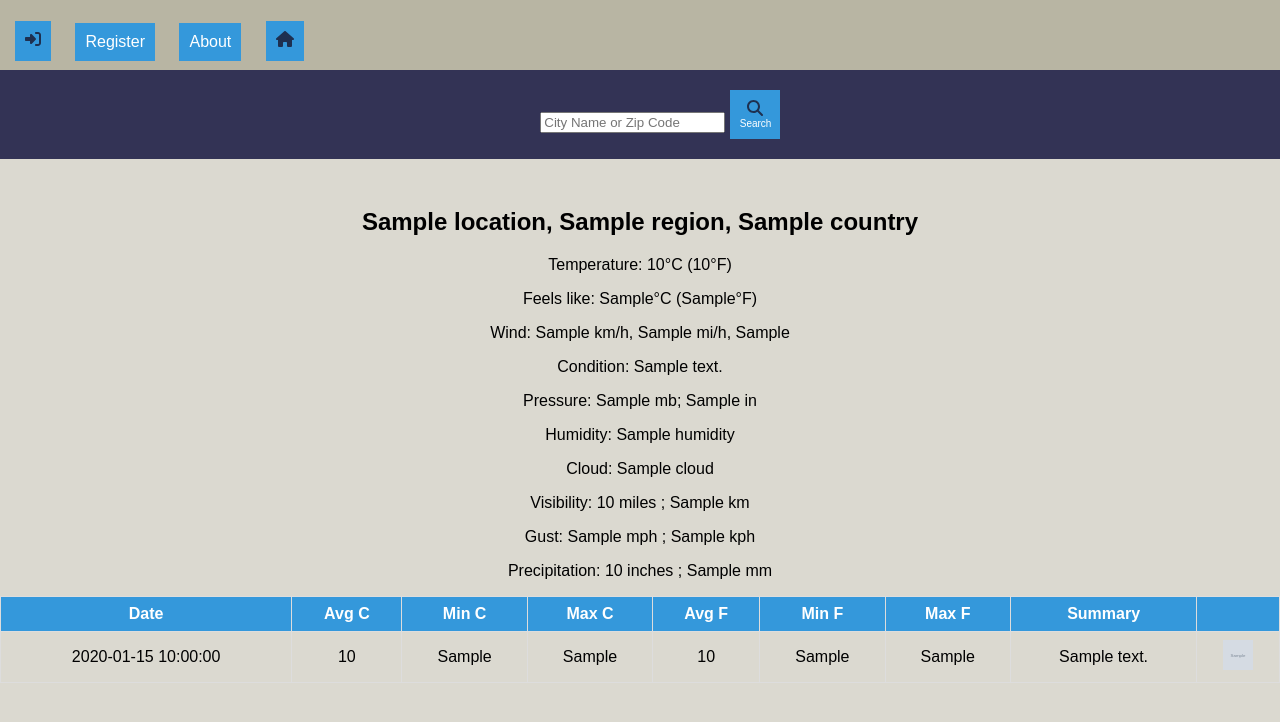
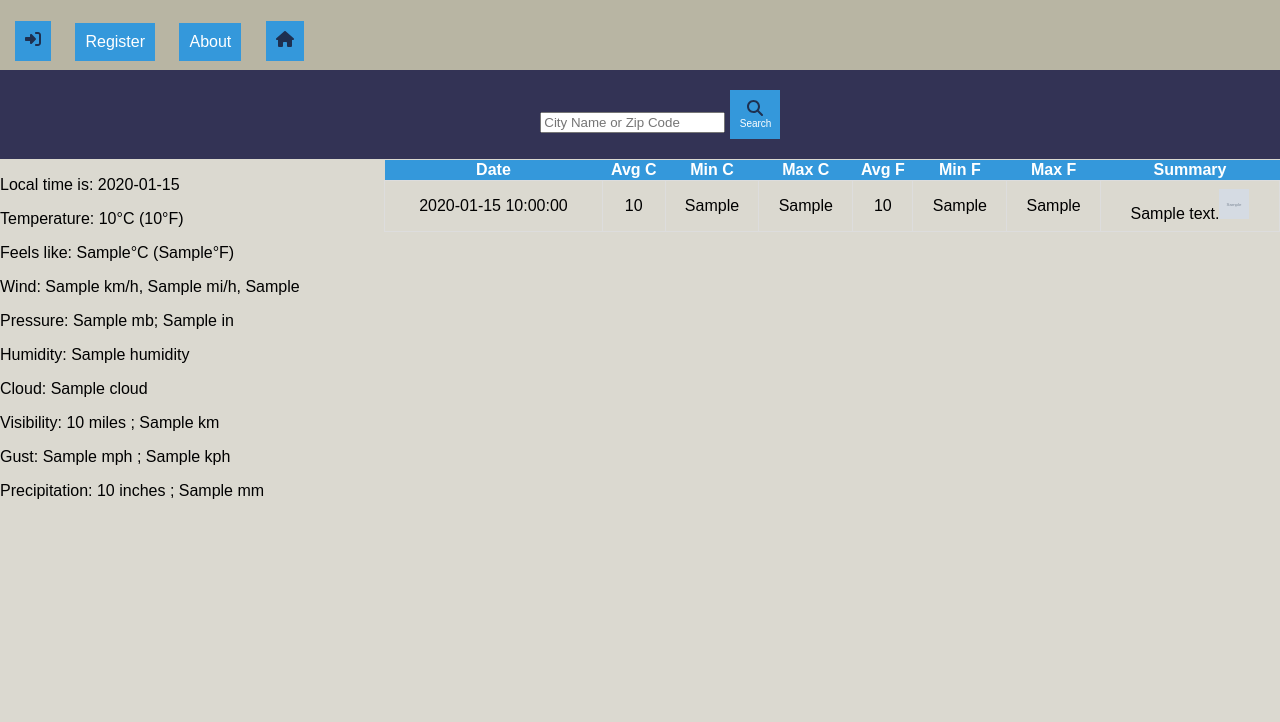
Before and after one commit to Yareek95/weather_app, a Flask app: template templates/weather.html in a window 1280 px wide. Shown: the top 722 px of the page. Run offline with Flask 2, Linux system fonts and the light colour scheme; the template is opened without the code that fills it: most values are stand-ins (such as "Sample title", 1, 10 or a date in 2020); grey boxes marked "Sample" are stand-in pictures; some libraries are stand-ins or nearby versions.

Commit message:
added "flex" to css

```diff
--- a/static/style.css
+++ b/static/style.css
@@ -23,21 +23,28 @@ button:hover {
     background-color: #2980b9;
 }
 
+.body-container {
+    display: flex;
+    justify-content: space-between;
+    margin-top: 160px;
+}
+
 .weather-info {
-    margin-top: 150px;
-    text-align: center;
+    flex: 0 0 25%; /* 30% width, don't grow or shrink */
+    margin-right: 10px;  /*Adjust margin as needed */
 }
 
 .forecast-table-container {
-    margin-top: 10px;
+    flex: 0 0 70%; /* 70% width, don't grow or shrink */
 }
+
 
 .forecast-table {
     width: 100%;
     border-collapse: collapse;
 }
 
-.forecast-table th, .forecast-table td {
+.forecast-table td {
     border: 1px solid #ddd;
     padding: 8px;
     text-align: center;
--- a/templates/weather.html
+++ b/templates/weather.html
@@ -9,7 +9,7 @@
 </head>
 
 <body>
-    <h1>Weather</h1>
+    <div class="body-container">
         <div class="header-pages">
             {% if 'username' in session %}
                 <p><a href="{{ url_for('index') }}"><button>
@@ -43,18 +43,20 @@
         </div>
         {% if weather_data %}
         <div class="weather-info">
-        <h2>{{ weather_data.location.name }}, {{ weather_data.location.region }}, {{ weather_data.location.country }}</h2>
-
             {% if weather_data.current.is_day == 0 %}
-        <p>{{ weather_data.location.localtime }} Night</p>
-        {% elif weather_data.current.is_day == 1 %}
-        <p>{{ weather_data.location.localtime }} Day</p>
+                {% if second_api_data %}
+                    <p>{{ weather_data.current.condition.text }} Night in {{ weather_data.location.name }}, {{ weather_data.location.region }}, {{ weather_data.location.country }}</p>
                 {% endif %}
 
+            {% elif weather_data.current.is_day == 1 %}
+                {% if second_api_data %}
+                    <p>{{ weather_data.current.condition.text }} Day in {{ weather_data.location.name }}, {{ weather_data.location.region }}, {{ weather_data.location.country }}</p>
+                {% endif %}
+            {% endif %}
+            <p>Local time is: {{ weather_data.location.localtime }}</p>
             <p>Temperature: {{ weather_data.current.temp_c }}°C ({{ weather_data.current.temp_f }}°F)</p>
             <p>Feels like: {{ weather_data.current.feelslike_c }}°C ({{ weather_data.current.feelslike_f }}°F)</p>
             <p>Wind: {{ weather_data.current.wind_kph }} km/h, {{ weather_data.current.wind_mph }} mi/h, {{ weather_data.current.wind_dir }}</p>
-        <p>Condition: {{ weather_data.current.condition.text }}</p>
             <p>Pressure: {{ weather_data.current.pressure_mb }} mb; {{ weather_data.current.pressure_in }} in</p>
             <p>Humidity: {{ weather_data.current.humidity }}</p>
             <p>Cloud: {{ weather_data.current.cloud }}</p>
@@ -62,9 +64,8 @@
             <p>Gust: {{ weather_data.current.gust_mph }} mph ; {{ weather_data.current.gust_kph }} kph</p>
             <p>Precipitation: {{ weather_data.current.precip_in }} inches ; {{ weather_data.current.precip_mm }} mm</p>
         </div>
-        {% endif %}
 
-    {% if second_api_data %}
+
         <div class="forecast-table-container">
             <table class="forecast-table">
                 <thead>
@@ -77,7 +78,6 @@
                         <th>Min F</th>
                         <th>Max F</th>
                         <th>Summary</th>
-                    <th></th>
                     </tr>
                 </thead>
 
@@ -91,8 +91,7 @@
                         <td>{{ day.avg_f }}</td>
                         <td>{{ day.min_f }}</td>
                         <td>{{ day.max_f }}</td>
-                    <td>{{ day.summary }}</td>
-                    <td><img src="{{ url_for('static', filename='weather-icons/' + day.icon) }}" alt=f"{{day.icon}}"></td>
+                        <td>{{ day.summary }}<img src="{{ url_for('static', filename='weather-icons/' + day.icon) }}" alt=f"{{day.icon}}"></td>
                     </tr>
                 {% endfor %}
 
@@ -100,7 +99,7 @@
             </table>
         </div>
         {% endif %}
-
+    </div>
     {% if error_message %}
     <p class="error-message">{{ error_message }}</p>
     {% endif %}
```
Lines whose indentation alone changed are shown as unchanged.
